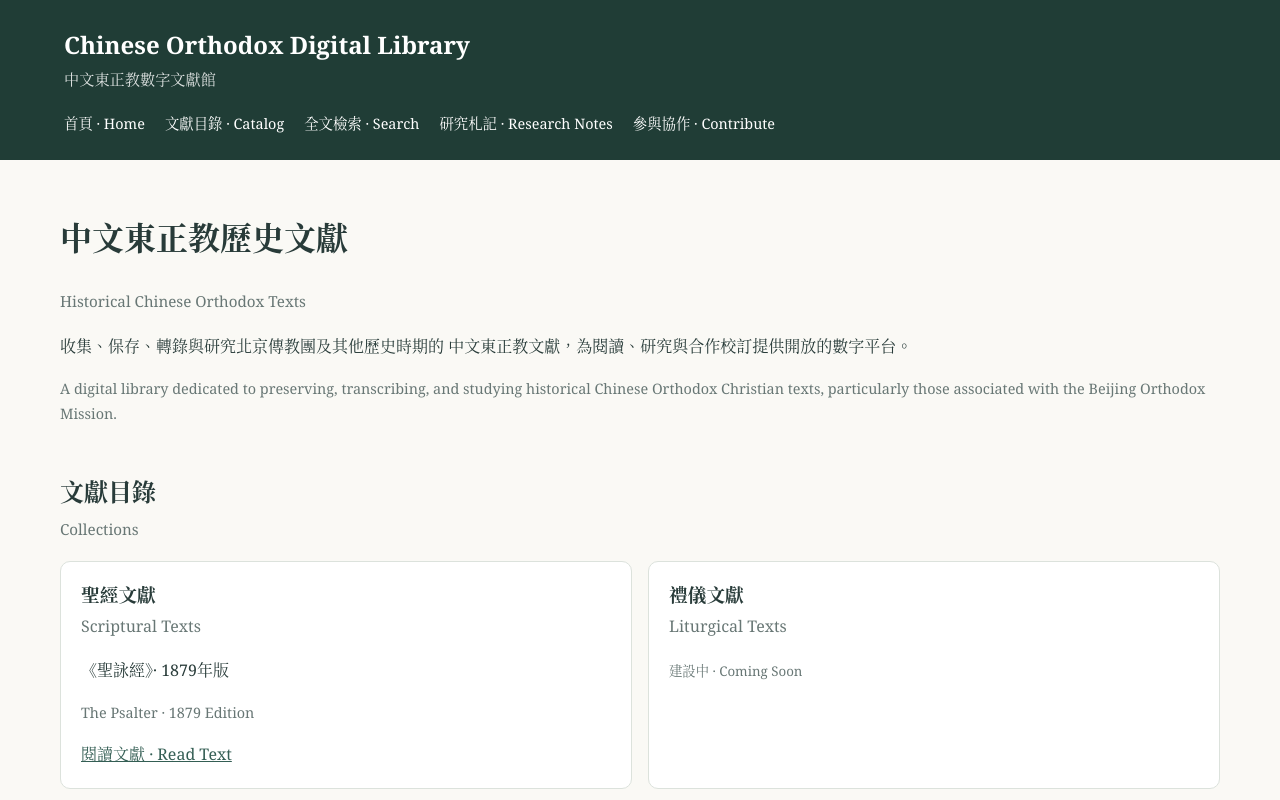
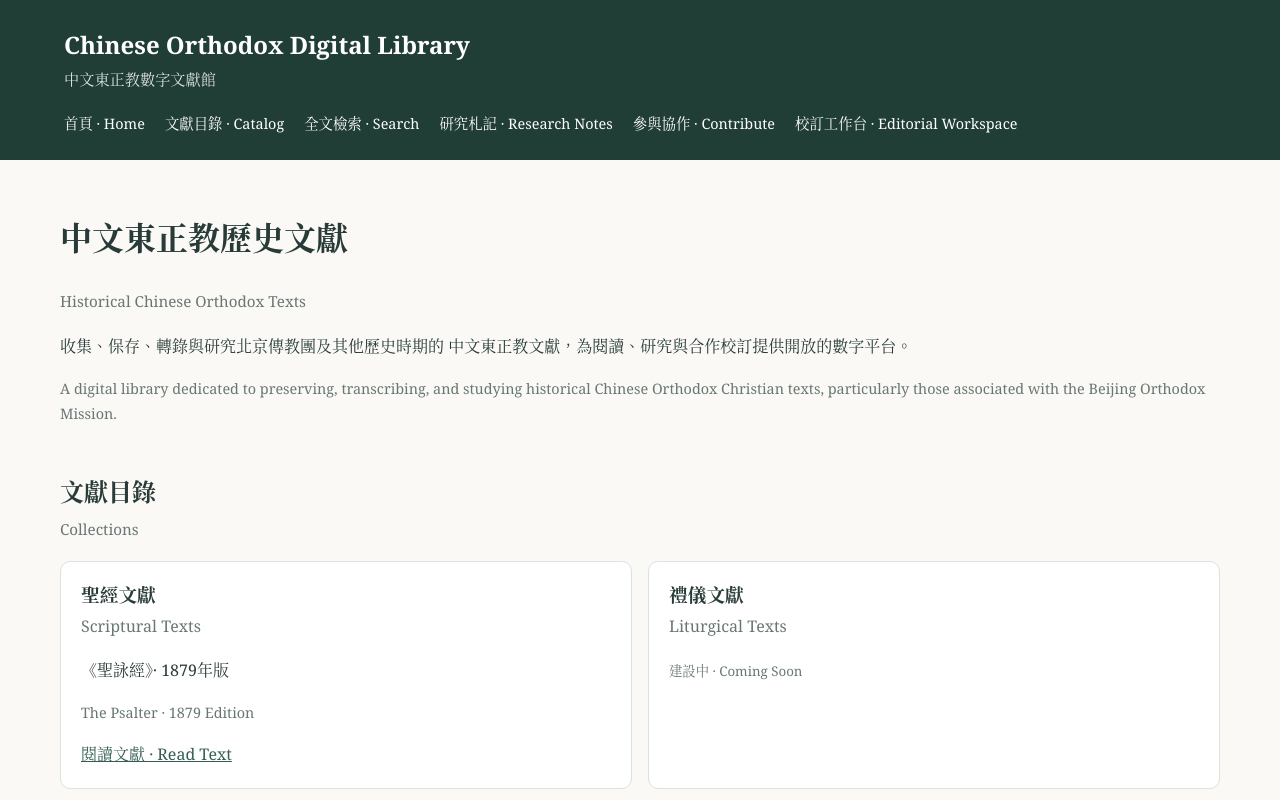
Before and after one commit to shaoduopan/chinese-orthodox-library, a plain HTML site: page index.html in a window 1280 px wide. Shown: the top 800 px of the page. Drawn offline with Linux system fonts and the light colour scheme.

Commit message:
Update index.html

```diff
--- a/index.html
+++ b/index.html
@@ -125,6 +125,7 @@ footer {
     <a href="#search">全文檢索 · Search</a>
     <a href="#notes">研究札記 · Research Notes</a>
     <a href="#contribute">參與協作 · Contribute</a>
+    <a href="editor.html">校訂工作台 · Editorial Workspace</a>
   </nav>
 </header>
 
```
